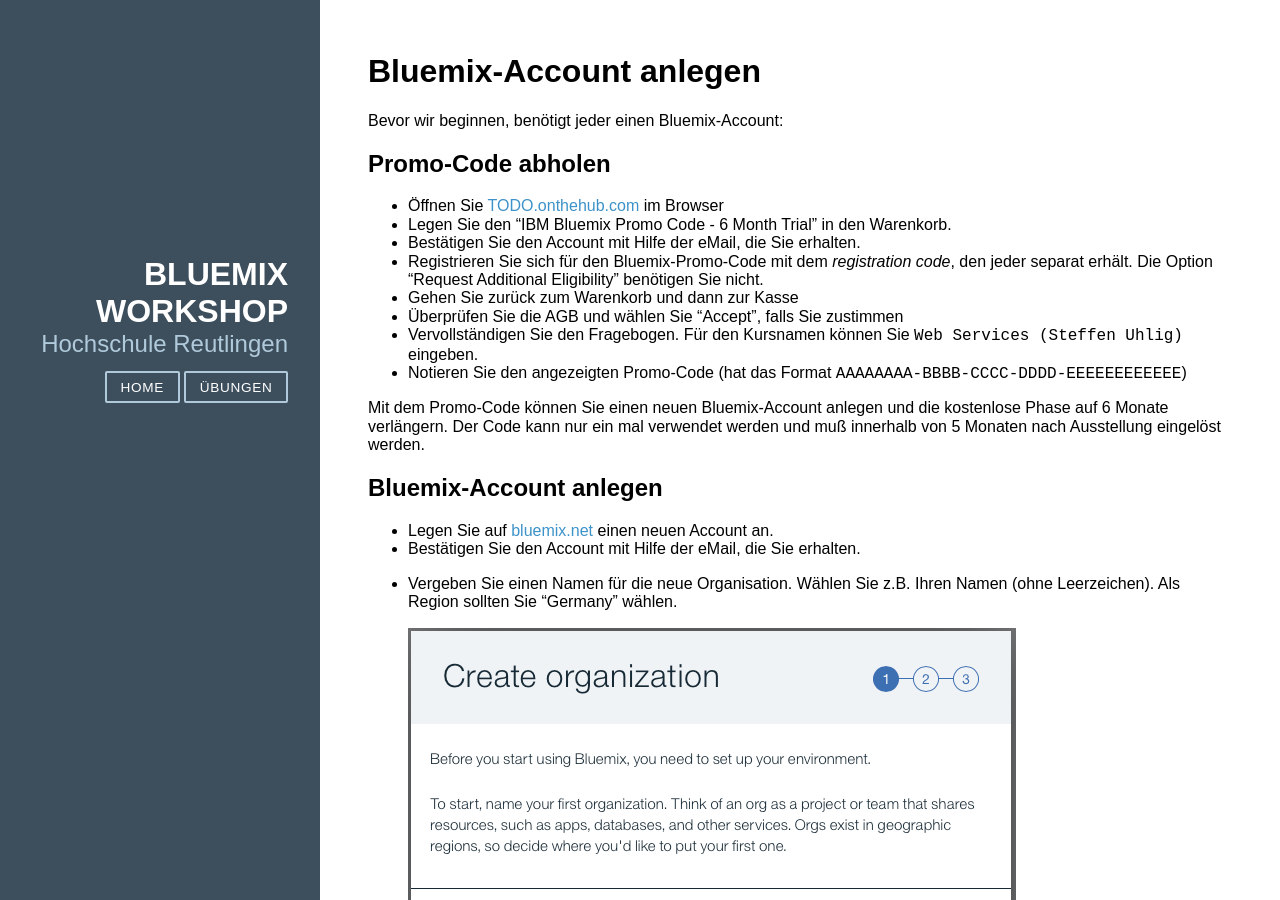
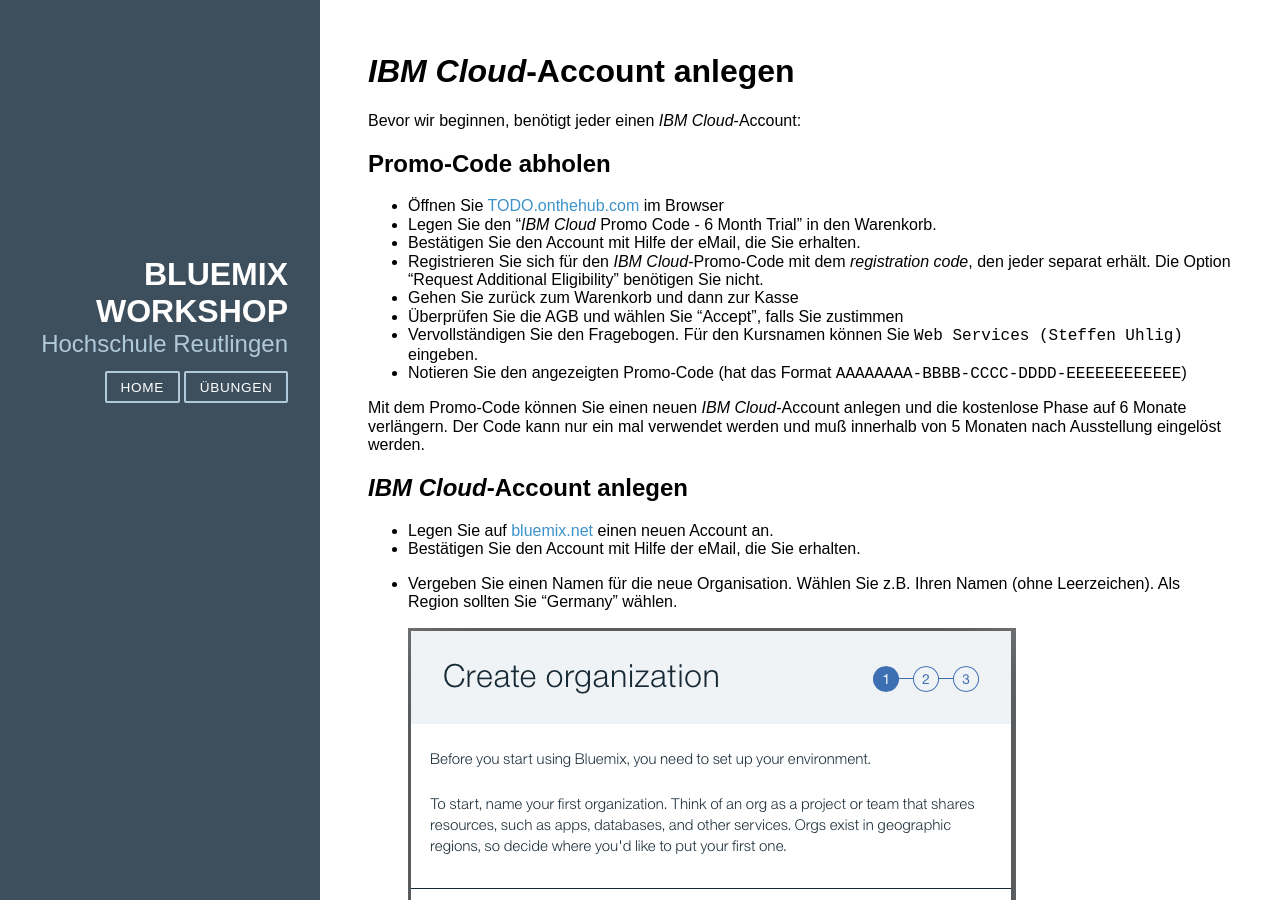
Before and after one commit to mkubik/HRTCloudDemo.github.io, a Jekyll site: the page built from _labs/001-account.markdown, in a window 1280 px wide and 900 px high. Built offline with Jekyll 4.4.1, drawn with Linux system fonts in a browser that asks for light colours; nearby versions of some CDN libraries.

Commit message:
added toolchain creation, changed Bluemix -> IBM Cloud

```diff
--- a/_labs/001-account.markdown
+++ b/_labs/001-account.markdown
@@ -1,26 +1,26 @@
 ---
 layout: default
-title: Bluemix-Account anlegen
+title: _IBM Cloud_-Account anlegen
 ---
 
 # {{ page.title }}
 
-Bevor wir beginnen, benötigt jeder einen Bluemix-Account:
+Bevor wir beginnen, benötigt jeder einen _IBM Cloud_-Account:
 
 ## Promo-Code abholen
 
 * Öffnen Sie [TODO.onthehub.com](https://TODO.onthehub.com/) im Browser
-* Legen Sie den "IBM Bluemix Promo Code - 6 Month Trial" in den Warenkorb.
+* Legen Sie den "_IBM Cloud_ Promo Code - 6 Month Trial" in den Warenkorb.
 * Bestätigen Sie den Account mit Hilfe der eMail, die Sie erhalten.
-* Registrieren Sie sich für den Bluemix-Promo-Code mit dem *registration code*, den jeder separat erhält. Die Option "Request Additional Eligibility" benötigen Sie nicht.
+* Registrieren Sie sich für den _IBM Cloud_-Promo-Code mit dem *registration code*, den jeder separat erhält. Die Option "Request Additional Eligibility" benötigen Sie nicht.
 * Gehen Sie zurück zum Warenkorb und dann zur Kasse
 * Überprüfen Sie die AGB und wählen Sie "Accept", falls Sie zustimmen
 * Vervollständigen Sie den Fragebogen. Für den Kursnamen können Sie `Web Services (Steffen Uhlig)` eingeben.
 * Notieren Sie den angezeigten Promo-Code (hat das Format `AAAAAAAA-BBBB-CCCC-DDDD-EEEEEEEEEEEE`)
 
-Mit dem Promo-Code können Sie einen neuen Bluemix-Account anlegen und die kostenlose Phase auf 6 Monate verlängern. Der Code kann nur ein mal verwendet werden und muß innerhalb von 5 Monaten nach Ausstellung eingelöst werden.
+Mit dem Promo-Code können Sie einen neuen _IBM Cloud_-Account anlegen und die kostenlose Phase auf 6 Monate verlängern. Der Code kann nur ein mal verwendet werden und muß innerhalb von 5 Monaten nach Ausstellung eingelöst werden.
 
-## Bluemix-Account anlegen
+## _IBM Cloud_-Account anlegen
 
 * Legen Sie auf [bluemix.net](https://bluemix.net) einen neuen Account an.
 * Bestätigen Sie den Account mit Hilfe der eMail, die Sie erhalten.
--- a/_labs/002-static-webpage.markdown
+++ b/_labs/002-static-webpage.markdown
@@ -1,6 +1,6 @@
 ---
 layout: default
-title: Run a static webpage on Bluemix
+title: Run a static webpage on _IBM Cloud_
 ---
 
 # {{ page.title }}
```
Also changed, not shown: _labs/005-port-app-to-bx.markdown (+23 -7 lines), _labs/git_auth.png (added), _labs/git_auth2.png (added), _labs/main_menu.png, _labs/tc.png (added), _labs/tc_git.png, _labs/tc_pipeline.png (added).
